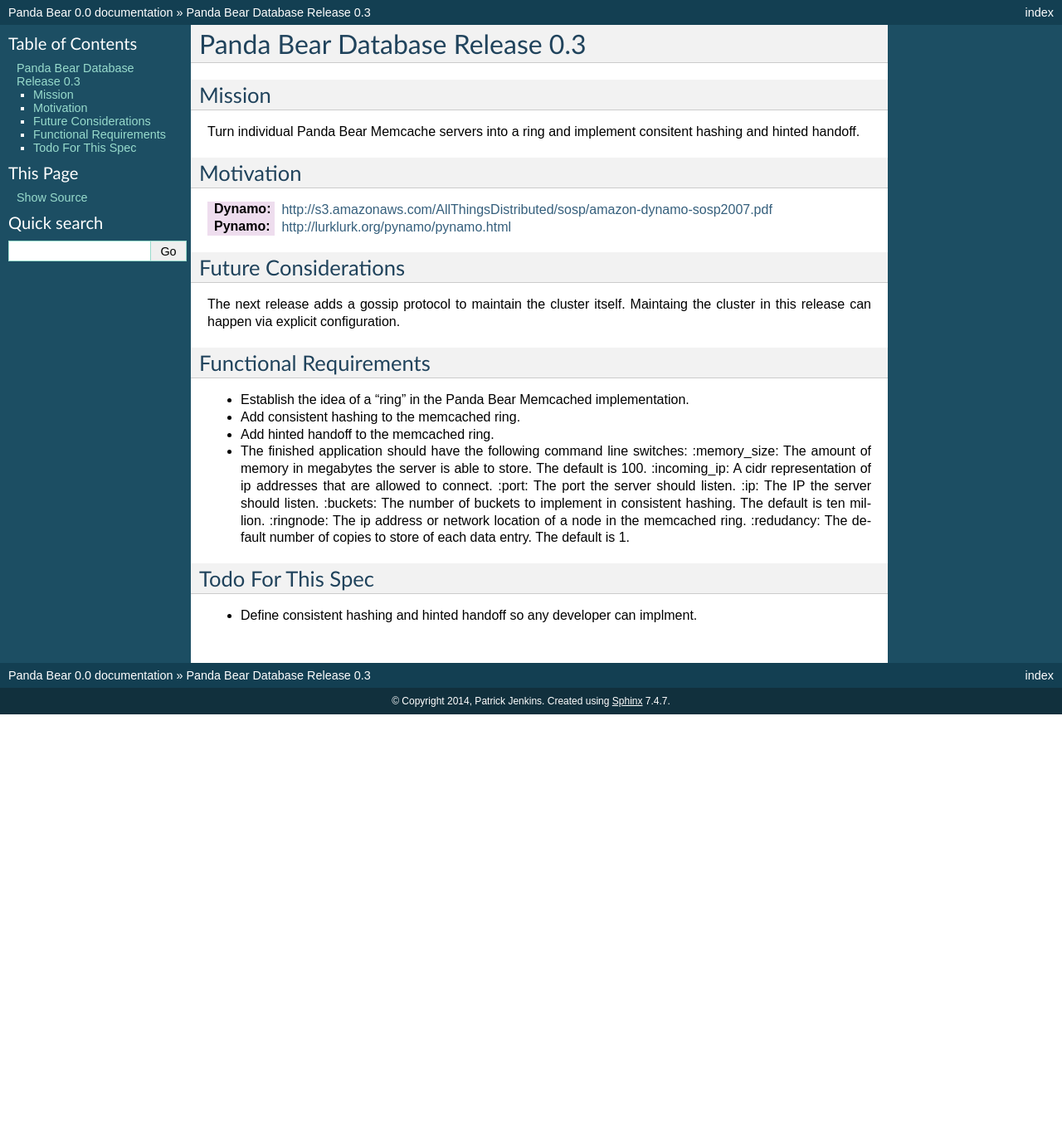
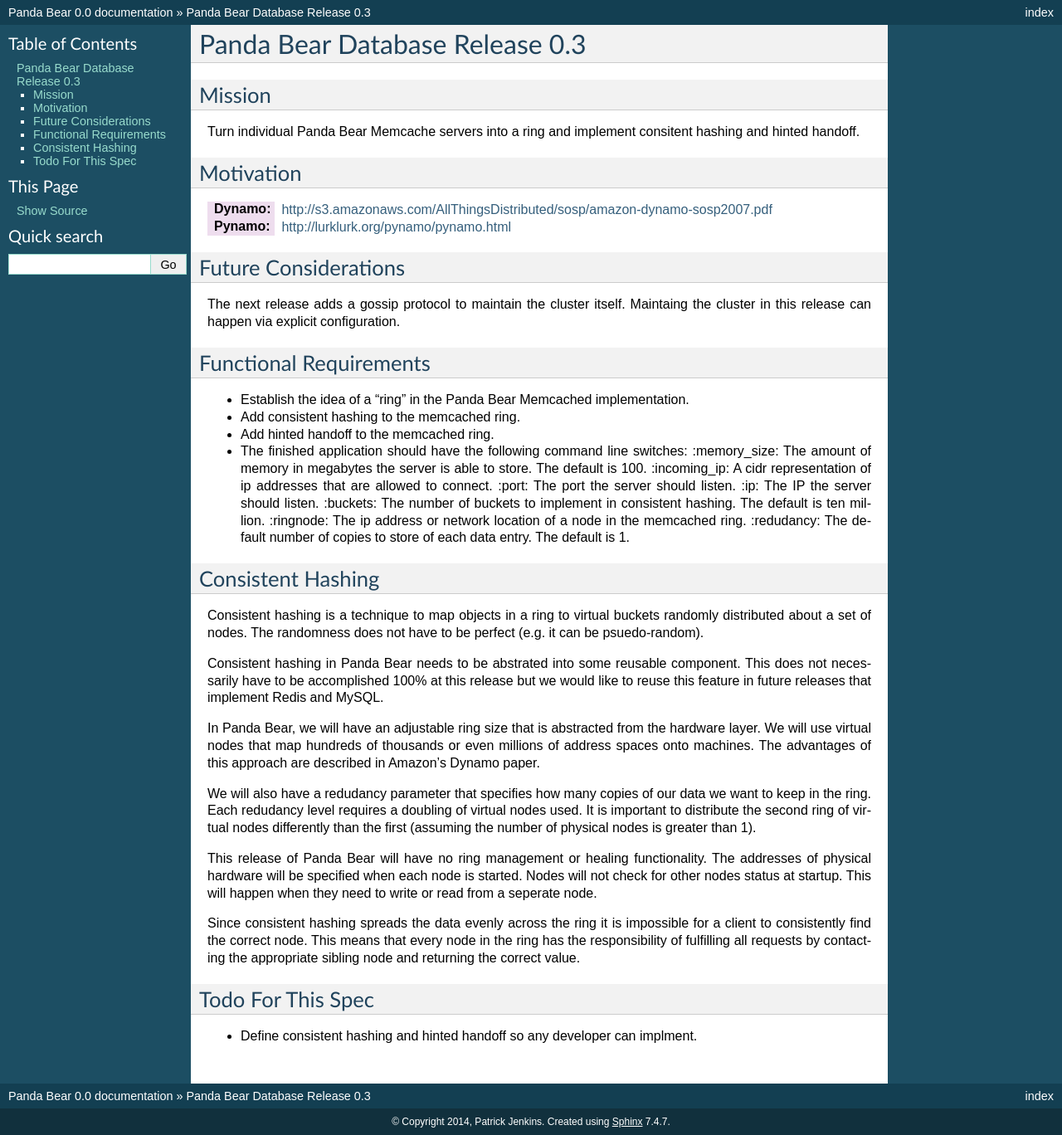
Before and after one commit to patjenk/PandaBear, a Sphinx documentation site: the page built from docs/release-0.3.rst, in a window 1280 px wide. Shown: the whole page at 83% size. Built offline with Sphinx 7.4.7, drawn with Linux system fonts in a browser that asks for light colours; before the commit the page ends 900 px from its top, so only the background shows below that.

Commit message:
adding some information about how consistent hashing will function in release 0.3.

```diff
--- a/docs/release-0.3.rst
+++ b/docs/release-0.3.rst
@@ -4,19 +4,23 @@ Panda Bear Database Release 0.3
 
 Mission
 =======
+
 Turn individual Panda Bear Memcache servers into a ring and implement consitent hashing and hinted handoff.
 
 Motivation
 ==========
+
 :Dynamo: http://s3.amazonaws.com/AllThingsDistributed/sosp/amazon-dynamo-sosp2007.pdf
 :Pynamo: http://lurklurk.org/pynamo/pynamo.html
 
 Future Considerations
 =====================
+
 The next release adds a gossip protocol to maintain the cluster itself. Maintaing the cluster in this release can happen via explicit configuration.
 
 Functional Requirements
 =======================
+
 - Establish the idea of a "ring" in the Panda Bear Memcached implementation.
 - Add consistent hashing to the memcached ring.
 - Add hinted handoff to the memcached ring.
@@ -29,6 +33,24 @@ Functional Requirements
   :ringnode: The ip address or network location of a node in the memcached ring.
   :redudancy: The default number of copies to store of each data entry. The default is 1.
 
+
+Consistent Hashing
+==================
+
+Consistent hashing is a technique to map objects in a ring to virtual buckets randomly distributed about a set of nodes. The randomness does not have to be perfect (e.g. it can be psuedo-random).
+
+Consistent hashing in Panda Bear needs to be abstrated into some reusable component. This does not necessarily have to be accomplished 100% at this release but we would like to reuse this feature in future releases that implement Redis and MySQL.
+
+In Panda Bear, we will have an adjustable ring size that is abstracted from the hardware layer. We will use virtual nodes that map hundreds of thousands or even millions of address spaces onto machines. The advantages of this approach are described in Amazon's Dynamo paper.
+
+We will also have a redudancy parameter that specifies how many copies of our data we want to keep in the ring. Each redudancy level requires a doubling of virtual nodes used. It is important to distribute the second ring of virtual nodes differently than the first (assuming the number of physical nodes is greater than 1).
+
+This release of Panda Bear will have no ring management or healing functionality. The addresses of physical hardware will be specified when each node is started. Nodes will not check for other nodes status at startup. This will happen when they need to write or read from a seperate node.
+
+Since consistent hashing spreads the data evenly across the ring it is impossible for a client to consistently find the correct node. This means that every node in the ring has the responsibility of fulfilling all requests by contacting the appropriate sibling node and returning the correct value.
+
+
 Todo For This Spec
 ==================
+
 - Define consistent hashing and hinted handoff so any developer can implment.
```
